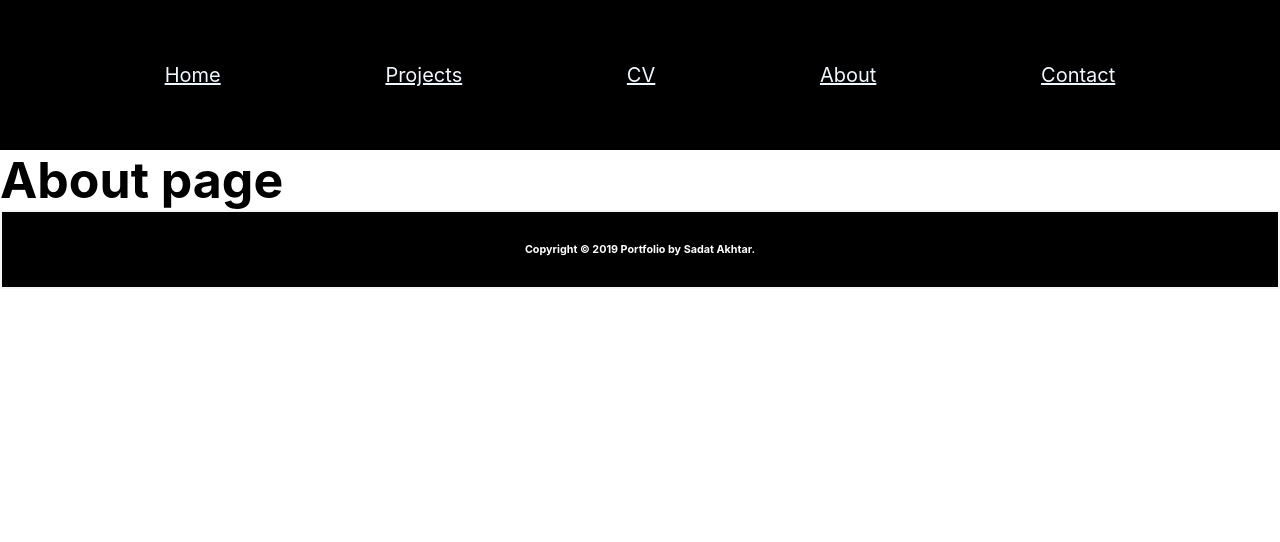
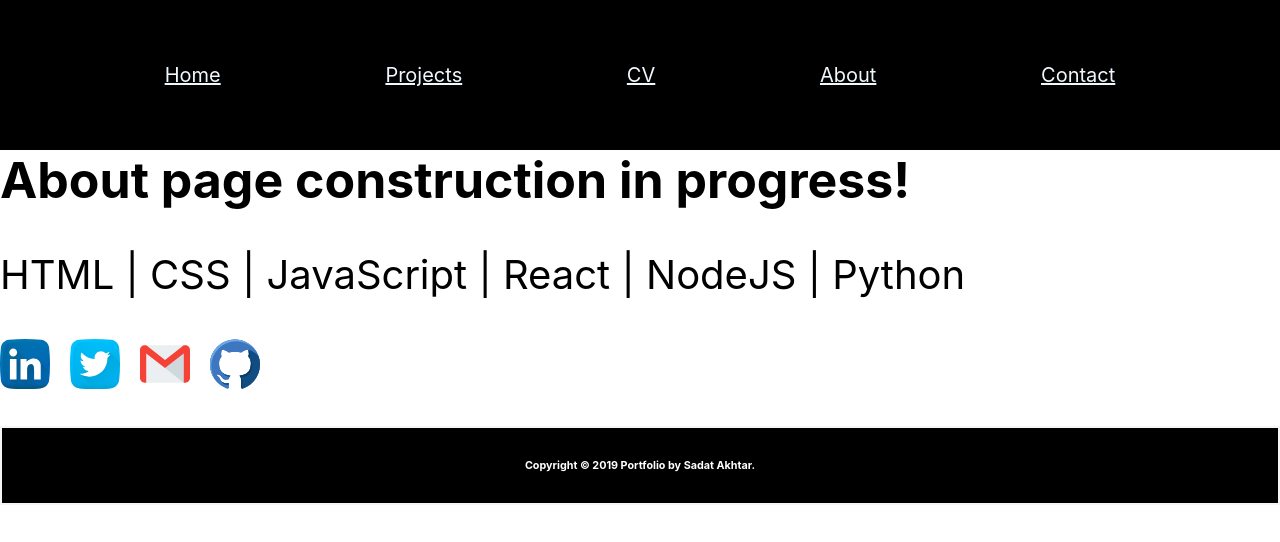
Before and after one commit to sadatakhtar/myportfolio-app, a React (Create React App) app: page /Components/About in a window 1280 px wide. Shown: the top 542 px of the page. Built offline with nearby package versions, Linux system fonts and the light colour scheme.

Commit message:
coding About.js page

```diff
--- a/src/Components/About.js
+++ b/src/Components/About.js
@@ -1,8 +1,13 @@
 import React from 'react';
+import Icons from './Icons';
 
 function About(){
     return (
-        <h1>About page</h1>
+        <div>
+        <h1>About page construction in progress!</h1>
+        <p id="skills">HTML | CSS | JavaScript | React | NodeJS | Python</p>
+        <Icons />
+        </div>
     )
 }
 export default About;
```
